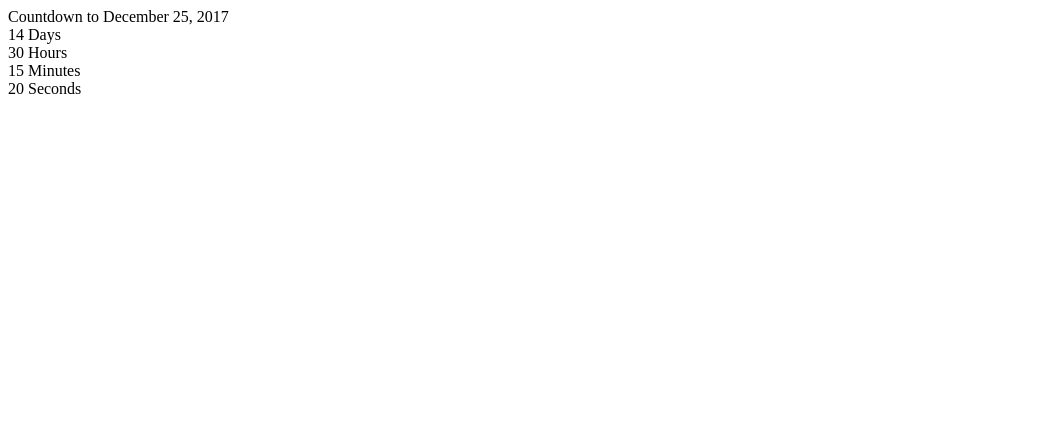
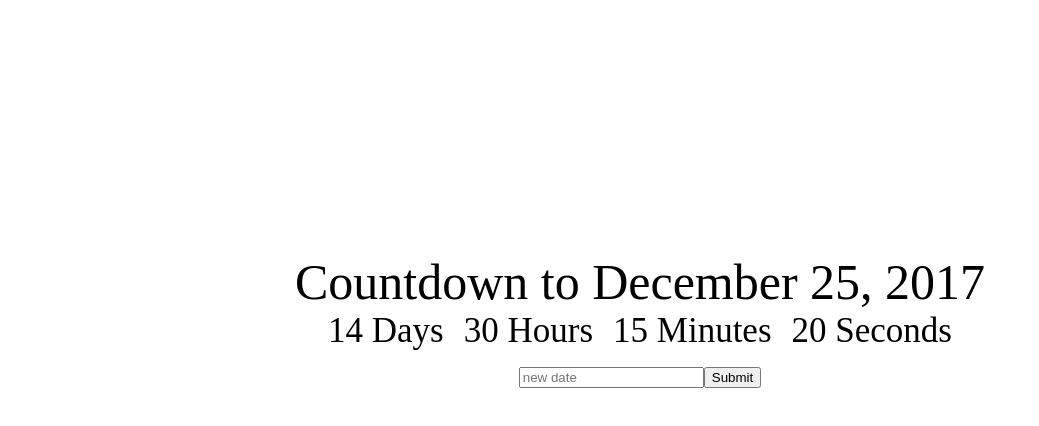
Before and after one commit to rcortezk9/react, a React (Create React App) app: page / in a window 1280 px wide. Shown: the top 426 px of the page, without its empty margins (0-1039 px from the left). Built offline with nearby package versions, Linux system fonts and the light colour scheme.

Commit message:
Added styling to the app

```diff
--- /dev/null
+++ b/src/App.css
@@ -0,0 +1,14 @@
+.App {
+    text-align: center;
+    font-size: 35px;
+    margin-top: 20%;
+}
+
+.App-title {
+    font-size: 50px;
+}
+
+.Clock-days, .Clock-hours, .Clock-minutes, .Clock-seconds {
+    display: inline;
+    margin: 10px;
+}
--- a/src/App.jsx
+++ b/src/App.jsx
@@ -1,16 +1,19 @@
 import React, {Component} from 'react';//component feature
+import './App.css';
 
 class App extends Component {
     render( ) {//have to include the return statment
         return (
-            <div>
-                <div>Countdown to December 25, 2017</div>
+            <div className="App">
+                <div className="App-title">Countdown to December 25, 2017</div>
                 <div>
-                    <div>14 Days</div>
-                    <div>30 Hours</div>
-                    <div>15 Minutes</div>
-                    <div>20 Seconds</div>
+                    <div className="Clock-days">14 Days</div>
+                    <div className="Clock-hours">30 Hours</div>
+                    <div className="Clock-minutes">15 Minutes</div>
+                    <div className="Clock-seconds">20 Seconds</div>
                 </div>
+                <input placeholder='new date' />
+                <button>Submit</button>
             </div>
         )
     }
```
